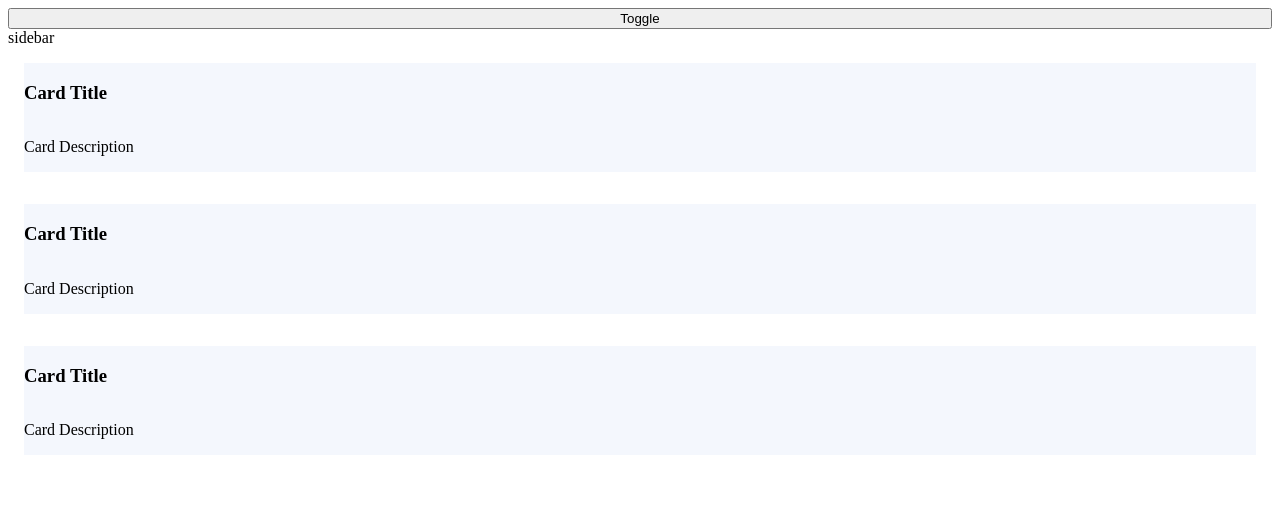
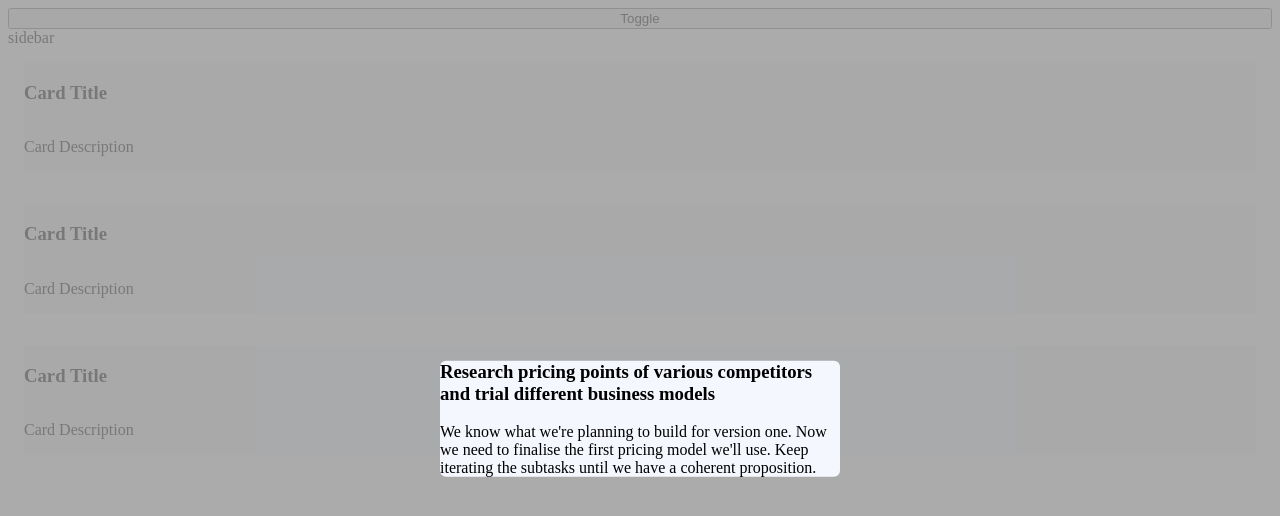
Before and after one commit to chingu-voyages/v40-geckos-team-12, a React (Create React App) app in the folder frontend/: page / in a window 1280 px wide. Shown: the top 516 px of the page. Built offline with nearby package versions, Linux system fonts and the light colour scheme.

Commit message:
Added basic structure for the card modal

```diff
--- a/frontend/src/App.js
+++ b/frontend/src/App.js
@@ -1,5 +1,5 @@
 import React from "react";
-import { Column } from "./components";
+import { Column, CardModal } from "./components";
 import { useSelector, useDispatch } from "react-redux";
 import { ThemeProvider } from "styled-components";
 import { lightTheme, darkTheme } from "./themes/themes";
@@ -20,6 +20,7 @@ function App() {
           <Column />
           <Column />
           <Column />
+          <CardModal />
         </ThemeProvider>
       </div>
     </>
--- a/frontend/src/components/cardModal/cardModal.jsx
+++ b/frontend/src/components/cardModal/cardModal.jsx
@@ -0,0 +1,18 @@
+import React from "react";
+import { ModalWrapper, ModalContainer, CardTitle, CardDescription } from "./CardModal.styled.js";
+
+const CardModal = () => {
+
+    return (
+        <>
+            <ModalWrapper>
+                <ModalContainer>
+                    <CardTitle>Research pricing points of various competitors and trial different business models</CardTitle>
+                    <CardDescription>We know what we're planning to build for version one. Now we need to finalise the first pricing model we'll use. Keep iterating the subtasks until we have a coherent proposition.</CardDescription>
+                </ModalContainer>
+            </ModalWrapper>
+        </>
+    )
+};
+
+export default CardModal;
--- a/frontend/src/components/cardModal/cardModal.styled.js
+++ b/frontend/src/components/cardModal/cardModal.styled.js
@@ -0,0 +1,31 @@
+import styled from "styled-components";
+
+export const ModalWrapper = styled.div`
+  background-color: rgba(151, 151, 151, 0.8);
+  color: #fff;
+  height: 100%;
+  width: 100%;
+  position: fixed;
+  z-index:1000;
+  left: 0;
+  top: 0;
+`;
+
+export const ModalContainer = styled.div`
+  background-color: ${(props) => props.theme.main};
+  color: #fff;
+  max-width: 400px;
+  position: relative;
+  border-radius: 6px;
+  margin: 0 auto;
+  top: 50%;
+  transform: translateY(-50%);
+`;
+
+export const CardTitle = styled.h3`
+  color: ${(props) => props.theme.fontColor};
+`;
+
+export const CardDescription = styled.p`
+  color: ${(props) => props.theme.fontColor};
+`;
--- a/frontend/src/components/index.js
+++ b/frontend/src/components/index.js
@@ -1,4 +1,5 @@
 import Card from "./card/Card";
 import Column from "./column/Column";
+import CardModal from "./CardModal/CardModal"
 
-export { Card, Column };
+export { Card, Column, CardModal };
```
